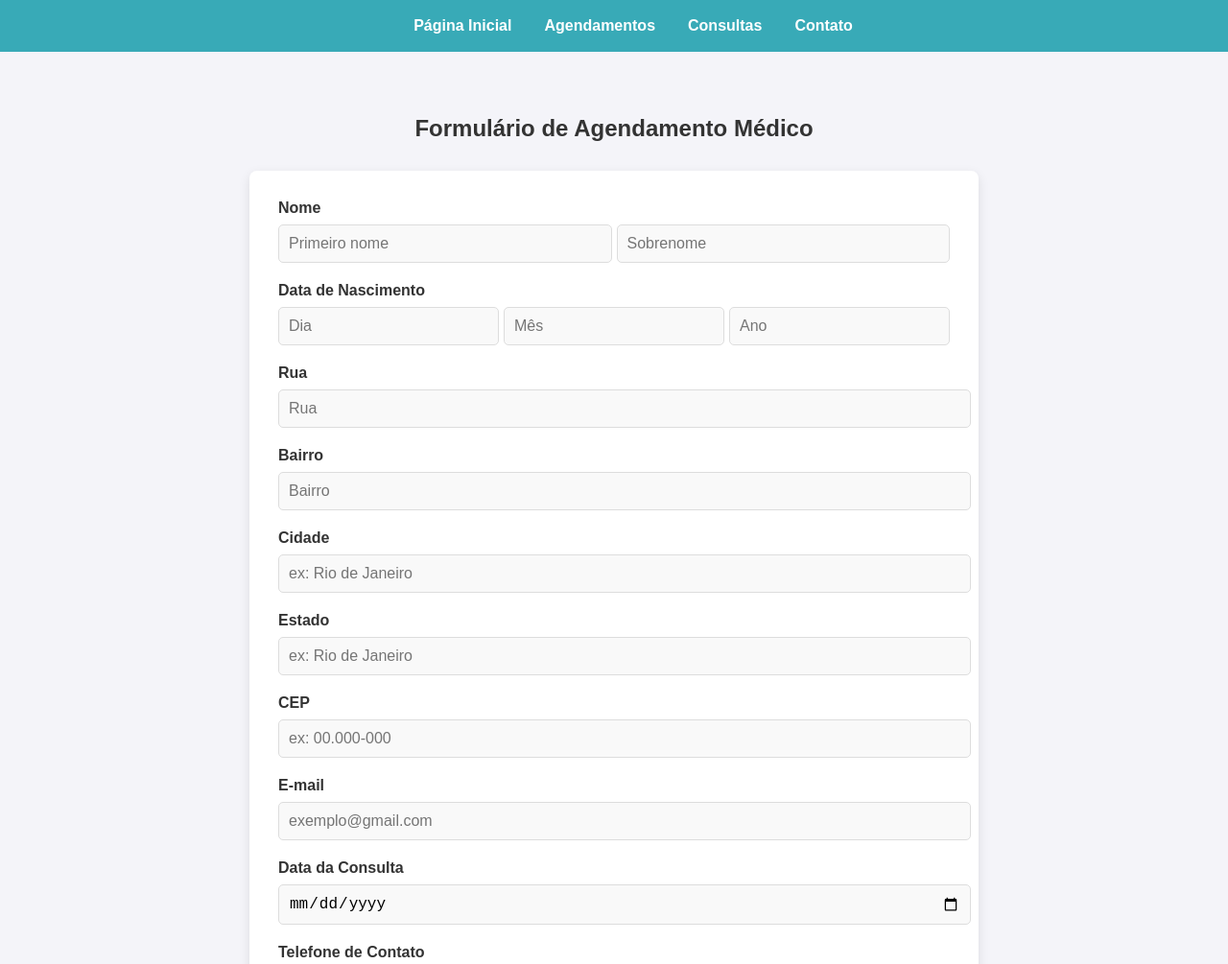
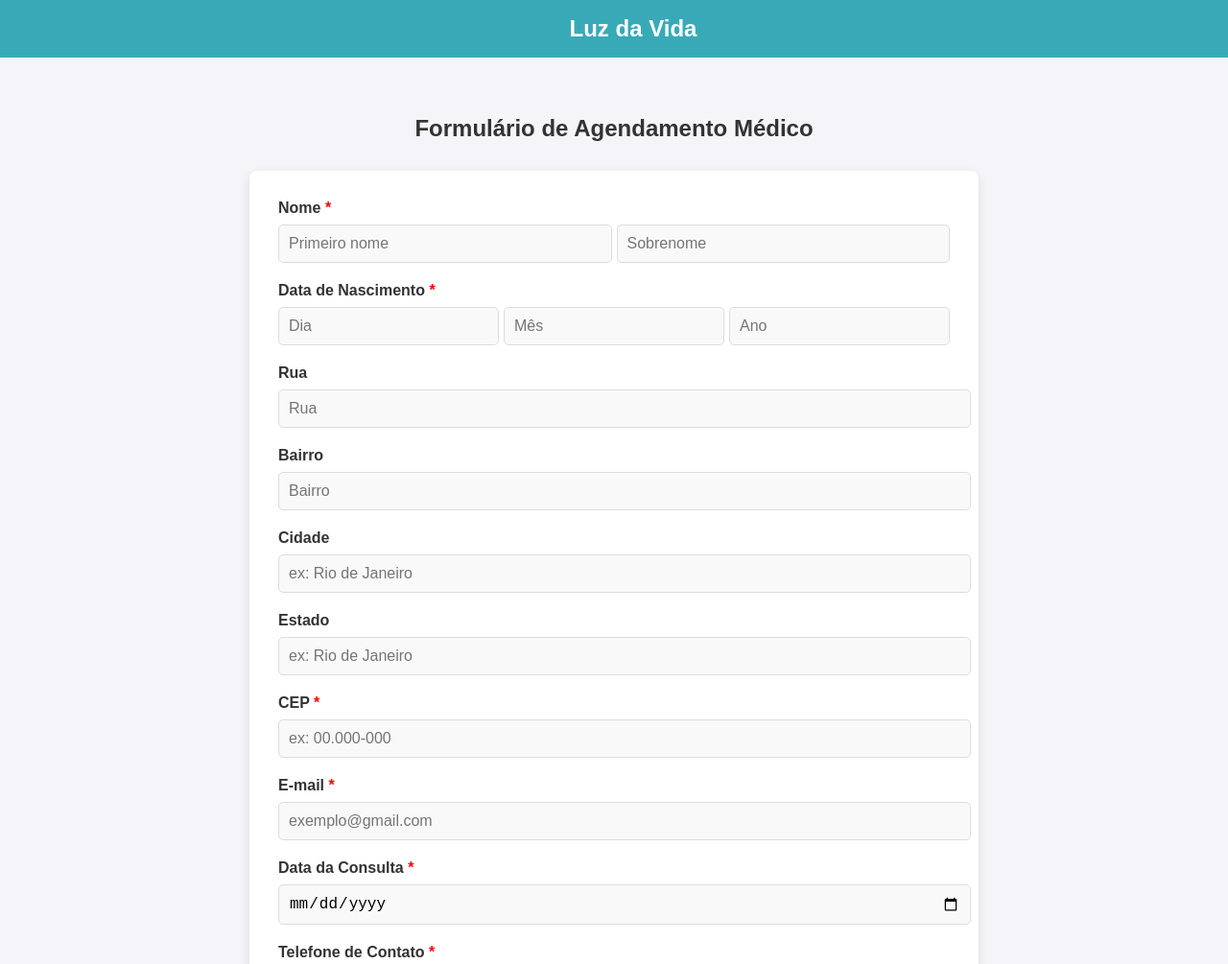
Before and after one commit to PedroSantana23/IHC-luz-da-vida, a plain HTML site: page Agendamento/index.html in a window 1280 px wide. Shown: the top 1005 px of the page at 96% size. Drawn offline with Linux system fonts and the light colour scheme.

Commit message:
Correções

```diff
--- a/Agendamento/index.html
+++ b/Agendamento/index.html
@@ -3,29 +3,29 @@
 <head>
     <meta charset="UTF-8">
     <meta name="viewport" content="width=device-width, initial-scale=1.0">
-    <title>Agendamento</title>
+    <title>Luz da vida - Agendamento</title>
     <link rel="stylesheet" href="styles.css">
+    <style>
+        .required {
+            color: red;
+        }
+    </style>
 </head>
 <body>
     <header>
         <nav>
-            <ul>
-                <li>Página Inicial</li>
-                <li>Agendamentos</li>
-                <li>Consultas</li>
-                <li>Contato</li>
-            </ul>
+            <h1>Luz da Vida</h1>
         </nav>
     </header>
     <main>
         <h2>Formulário de Agendamento Médico</h2>
         <form>
-            <label>Nome</label>
+            <label>Nome <span class="required">*</span></label>
             <div class="nome_input">
                 <input type="text" placeholder="Primeiro nome">
                 <input type="text" placeholder="Sobrenome">
             </div>
-            <label>Data de Nascimento</label>
+            <label>Data de Nascimento <span class="required">*</span></label>
             <div class="data_nascimento_input">
                 <input type="text" placeholder="Dia">
                 <input type="text" placeholder="Mês">
@@ -47,19 +47,19 @@
             <div>
                 <input type="text" placeholder="ex: Rio de Janeiro">
             </div>
-            <label>CEP</label>
+            <label>CEP <span class="required">*</span></label>
             <div>
                 <input type="text" placeholder="ex: 00.000-000">
             </div>
-            <label>E-mail</label>
+            <label>E-mail <span class="required">*</span></label>
             <div>
                 <input type="text" placeholder="exemplo@gmail.com">
             </div>
-            <label>Data da Consulta</label>
+            <label>Data da Consulta <span class="required">*</span></label>
             <div>
                 <input type="date" placeholder="dd/mm/yyyy">
             </div>
-            <label>Telefone de Contato</label>
+            <label>Telefone de Contato <span class="required">*</span></label>
             <div>
                 <input type="text" placeholder="ex: (00) 00000 - 0000">
             </div>
@@ -69,7 +69,5 @@
     <footer>
         Copyright &copy; 2025
     </footer>
-
-    <script src="script.js"></script>
 </body>
 </html>
--- a/Agendamento/script.js
+++ /dev/null
@@ -1,7 +0,0 @@
-const menuToggle = document.getElementById('menu-toggle');
-const sidebar = document.getElementById('sidebar');
-
-menuToggle.addEventListener('click', () => {
-    sidebar.classList.toggle('open');     // abre/fecha menu
-    menuToggle.classList.toggle('open');  // anima ícone (se quiser)
-});
--- a/Agendamento/styles.css
+++ b/Agendamento/styles.css
@@ -74,30 +74,13 @@ header {
 header nav {
     display: flex;
     justify-content: center; /* Garante centralização */
+    align-items: center;
     width: 100%;
+    height: 40px;
 }
 
-header nav ul {
-    list-style: none;
-    display: flex;
-    flex-wrap: wrap; /* Quebra se faltar espaço */
-    gap: 10px;
-    margin: 0;
-    padding: 0;
-    justify-content: center; /* Centraliza os itens dentro do ul */
-}
-
-header nav ul li {
-    cursor: pointer;
+header nav h1 {
     color: #fff;
-    font-weight: bold;
-    transition: background-color 0.3s ease, padding 0.3s ease;
-    padding: 8px 12px;
-    border-radius: 5px;
-}
-
-header nav ul li:hover {
-    background-color: rgba(6, 230, 255, 0.8);
 }
 
 /* Main ajustado para compensar o header fixo */
@@ -133,6 +116,11 @@ label {
     font-weight: bold;
     color: #333;
 }
+
+.required {
+    color: red;
+}
+
 
 input[type="text"],
 input[type="date"] {
```
Also changed, not shown: Login/index.html (+1 -1 lines).
